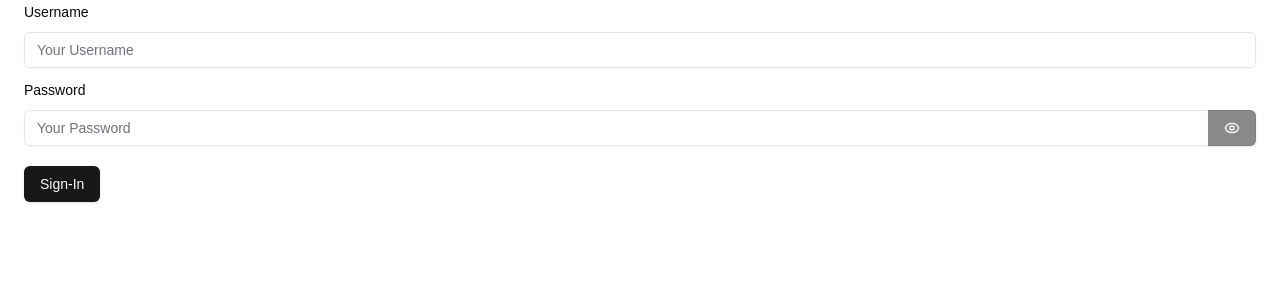
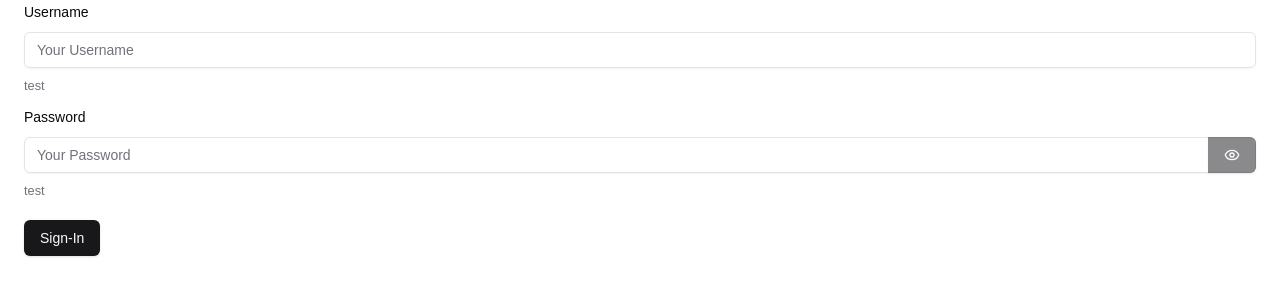
Before and after one commit to Moniedelli/sistem-akademik, a Next.js app: page / in a window 1280 px wide. Shown: the top 300 px of the page. Built offline with nearby package versions, Linux system fonts and the light colour scheme.

Commit message:
refactoring form components

```diff
--- a/src/components/base/form/input.password.tsx
+++ /dev/null
@@ -1,63 +0,0 @@
-"use client";
-import React from "react";
-import { Input } from "@/components/ui/input";
-import { VariantProps } from "class-variance-authority";
-import { Button, buttonVariants } from "@/components/ui/button";
-import { cn } from "@/utils";
-import { EyeClosedIcon, EyeIcon } from "lucide-react";
-
-interface InputPasswordProps extends React.ComponentPropsWithoutRef<"input"> {
-	buttonVariants?: VariantProps<typeof buttonVariants>;
-	isButtonLabel?: boolean;
-}
-export const InputPassword = React.forwardRef<
-	HTMLInputElement,
-	InputPasswordProps
->(({ className, buttonVariants, isButtonLabel = false, ...rest }, ref) => {
-	const [isActive, setActive] = React.useState<boolean>(false);
-	const disabled =
-		rest.value === "" || rest.value === undefined || rest.disabled;
-
-	function onClick(event: React.MouseEvent<HTMLButtonElement, MouseEvent>) {
-		// Prevent submit action
-		event.preventDefault();
-		setActive((prev) => !prev);
-	}
-
-	return (
-		<div
-			{...{
-				"aria-label": "input-password",
-				className: cn("relative")
-			}}>
-			<Input
-				{...{
-					ref,
-					type: isActive ? "text" : "password",
-					className: cn("pr-10", className),
-					...rest
-				}}
-			/>
-			<Button
-				{...{
-					...buttonVariants,
-					onClick,
-					disabled,
-					className: cn(
-						"absolute right-0 top-0 flex h-full items-center gap-1 rounded-l-none"
-					)
-				}}>
-				{isActive && !disabled ? (
-					<EyeClosedIcon aria-hidden={true} />
-				) : (
-					<EyeIcon aria-hidden={true} />
-				)}
-				{isButtonLabel && (
-					<span>{isActive ? "Hide Password" : "Show Password"}</span>
-				)}
-			</Button>
-		</div>
-	);
-});
-
-InputPassword.displayName = "InputPassword";
--- a/src/components/base/form/list/form-field.list.tsx
+++ b/src/components/base/form/list/form-field.list.tsx
@@ -1,13 +1,11 @@
-import { InputPassword } from "@/components/base/form/input.password";
 import {
 	FormControl,
-	FormDescription,
+	FormFeedback,
 	FormField,
 	FormItem,
-	FormLabel,
-	FormMessage
+	FormLabel
 } from "@/components/ui/form";
-import { Input } from "@/components/ui/input";
+import { Input, PasswordInput } from "@/components/ui/input";
 import { cn, List } from "@/utils";
 import React from "react";
 import { FieldValues, Path, UseFormReturn } from "react-hook-form";
@@ -16,8 +14,7 @@ export interface FieldConfig<T extends FieldValues> {
 	name: Path<T>;
 	type: React.ComponentPropsWithoutRef<"input">["type"];
 	label?: React.ReactNode | string;
-	descriptions?: React.ReactNode | undefined;
-	isButtonLabel?: boolean;
+	descriptions?: string;
 	placeholder?: string | undefined;
 }
 
@@ -27,7 +24,6 @@ interface FormFieldListProps<T extends FieldValues>
 	fields: Array<FieldConfig<T>>;
 	classNameContainer?: string | undefined;
 }
-
 export function FormFieldList<T extends FieldValues>({
 	fields,
 	control,
@@ -39,10 +35,7 @@ export function FormFieldList<T extends FieldValues>({
 
 	return (
 		<List lists={fields}>
-			{(
-				{ label, name, type, descriptions, isButtonLabel, placeholder },
-				key
-			) => (
+			{({ label, name, type, descriptions, placeholder }, key) => (
 				<FormField
 					key={key}
 					name={name}
@@ -52,11 +45,10 @@ export function FormFieldList<T extends FieldValues>({
 							{label && <FormLabel>{label}</FormLabel>}
 							<FormControl>
 								{type === "password" ? (
-									<InputPassword
+									<PasswordInput
 										{...{
 											...field,
 											...rest,
-											isButtonLabel,
 											placeholder
 										}}
 									/>
@@ -66,12 +58,7 @@ export function FormFieldList<T extends FieldValues>({
 									/>
 								)}
 							</FormControl>
-							{descriptions && (
-								<FormDescription>
-									{descriptions}
-								</FormDescription>
-							)}
-							<FormMessage />
+							<FormFeedback>{descriptions}</FormFeedback>
 						</FormItem>
 					)}
 				/>
--- a/src/components/ui/form.tsx
+++ b/src/components/ui/form.tsx
@@ -169,6 +169,33 @@ const FormMessage = React.forwardRef<
 });
 FormMessage.displayName = "FormMessage";
 
+/**
+ *
+ * ----------------------------------------------------------
+ * Custom Form Components
+ * ----------------------------------------------------------
+ *
+ */
+export const FormFeedback = React.forwardRef<
+	HTMLParagraphElement,
+	React.ComponentPropsWithoutRef<"p">
+>(({ className, children: prevChildren, ...rest }, ref) => {
+	const { error, formMessageId: id } = useFormField();
+	const children = error ? String(error.message) : prevChildren;
+
+	return (
+		<p
+			{...{ ...rest, ref, id, children }}
+			className={cn(
+				"text-[0.8rem] font-medium text-muted-foreground",
+				error && "text-destructive",
+				className
+			)}
+		/>
+	);
+});
+FormFeedback.displayName = "FormFeedback";
+
 export {
 	useFormField,
 	Form,
--- a/src/components/ui/input.tsx
+++ b/src/components/ui/input.tsx
@@ -1,6 +1,9 @@
 import * as React from "react";
 
 import { cn } from "@/utils";
+import { VariantProps } from "class-variance-authority";
+import { Button, buttonVariants } from "@/components/ui/button";
+import { EyeClosedIcon, EyeIcon } from "lucide-react";
 
 const Input = React.forwardRef<HTMLInputElement, React.ComponentProps<"input">>(
 	({ className, type, ...props }, ref) => {
@@ -8,7 +11,7 @@ const Input = React.forwardRef<HTMLInputElement, React.ComponentProps<"input">>(
 			<input
 				type={type}
 				className={cn(
-					"flex h-9 w-full rounded-md border border-input bg-transparent px-3 py-1 text-base shadow-sm transition-colors file:border-0 file:bg-transparent file:text-sm file:font-medium file:text-foreground placeholder:text-muted-foreground focus-visible:outline-none focus-visible:ring-1 focus-visible:ring-ring disabled:cursor-not-allowed disabled:opacity-50 md:text-sm",
+					"flex h-9 w-full rounded-md border border-input bg-transparent px-3 py-1 text-sm shadow-sm transition-colors file:border-0 file:bg-transparent file:text-sm file:font-medium file:text-foreground placeholder:text-sm placeholder:text-muted-foreground focus-visible:outline-none focus-visible:ring-1 focus-visible:ring-ring disabled:cursor-not-allowed disabled:opacity-50 md:text-sm",
 					className
 				)}
 				ref={ref}
@@ -19,4 +22,65 @@ const Input = React.forwardRef<HTMLInputElement, React.ComponentProps<"input">>(
 );
 Input.displayName = "Input";
 
+/**
+ *
+ * ----------------------------------------------------------
+ * Custom Input Components
+ * ----------------------------------------------------------
+ *
+ */
+
+interface PasswordInput extends React.ComponentPropsWithoutRef<"input"> {
+	buttonVariants?: VariantProps<typeof buttonVariants>;
+}
+export const PasswordInput = React.forwardRef<HTMLInputElement, PasswordInput>(
+	({ className, buttonVariants, ...rest }, ref) => {
+		const [isActive, setActive] = React.useState<boolean>(false);
+		const disabled =
+			rest.value === "" || rest.value === undefined || rest.disabled;
+
+		function onClick(
+			event: React.MouseEvent<HTMLButtonElement, MouseEvent>
+		) {
+			// Prevent submit action
+			event.preventDefault();
+			setActive((prev) => !prev);
+		}
+
+		return (
+			<div
+				{...{
+					"aria-label": "input-password",
+					className: cn("relative")
+				}}>
+				<Input
+					{...{
+						ref,
+						type: isActive ? "text" : "password",
+						className: cn("pr-10", className),
+						...rest
+					}}
+				/>
+				<Button
+					{...{
+						...buttonVariants,
+						onClick,
+						disabled,
+						className: cn(
+							"absolute right-0 top-0 flex h-full items-center gap-1 rounded-l-none"
+						)
+					}}>
+					{isActive && !disabled ? (
+						<EyeClosedIcon aria-hidden={true} />
+					) : (
+						<EyeIcon aria-hidden={true} />
+					)}
+				</Button>
+			</div>
+		);
+	}
+);
+
+PasswordInput.displayName = "PasswordInput";
+
 export { Input };
--- a/src/constants/auth-content.constant.ts
+++ b/src/constants/auth-content.constant.ts
@@ -6,14 +6,15 @@ export const SIGN_IN_FORM_FIELDS: Array<FieldConfig<SignInSchemaType>> = [
 		name: "username",
 		type: "text",
 		label: "Username",
-		placeholder: "Your Username"
+		placeholder: "Your Username",
+		descriptions: "test"
 	},
 	{
 		name: "password",
 		type: "password",
 		label: "Password",
 		placeholder: "Your Password",
-		isButtonLabel: false
+		descriptions: "test"
 	}
 ];
 
```
